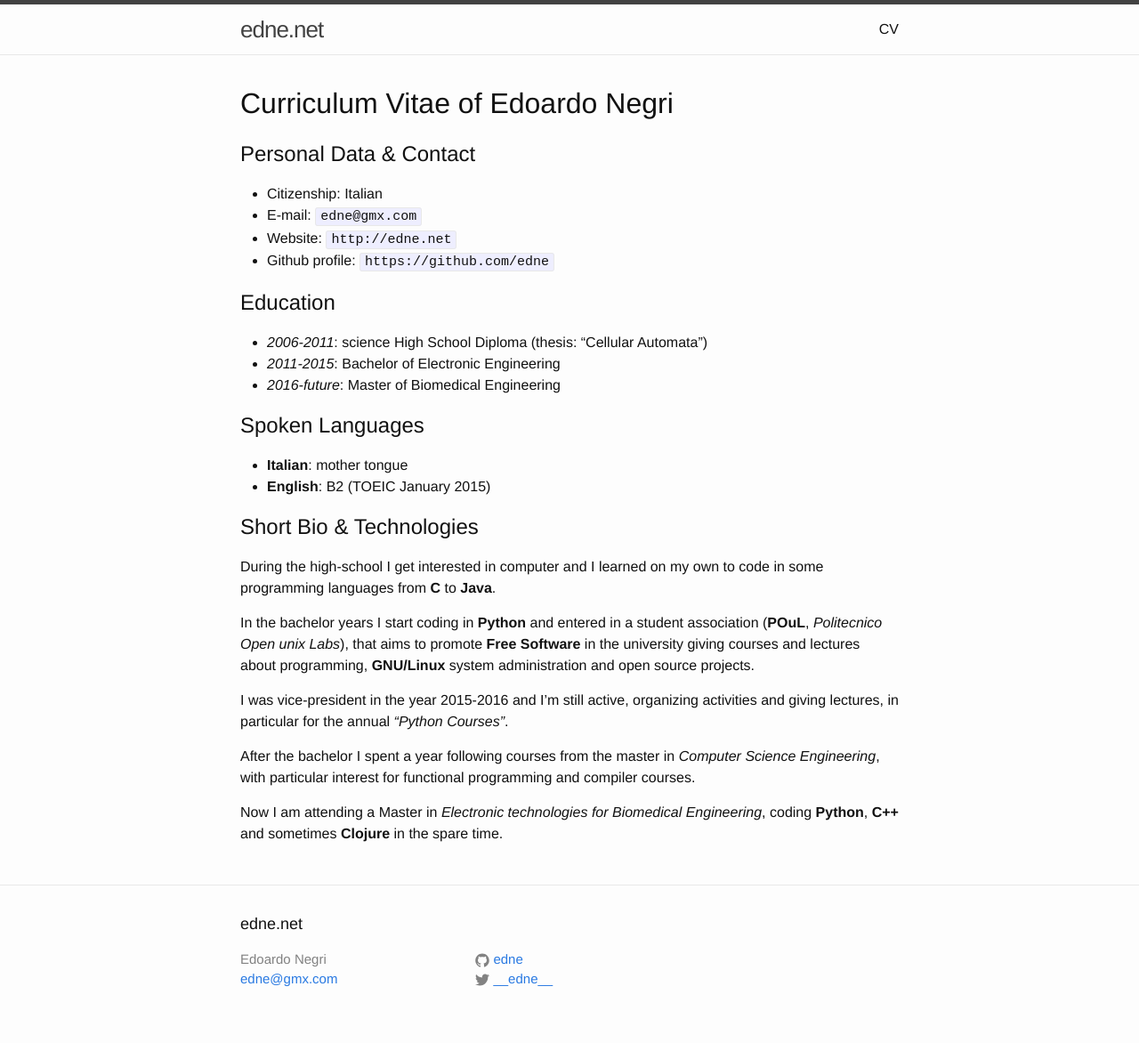
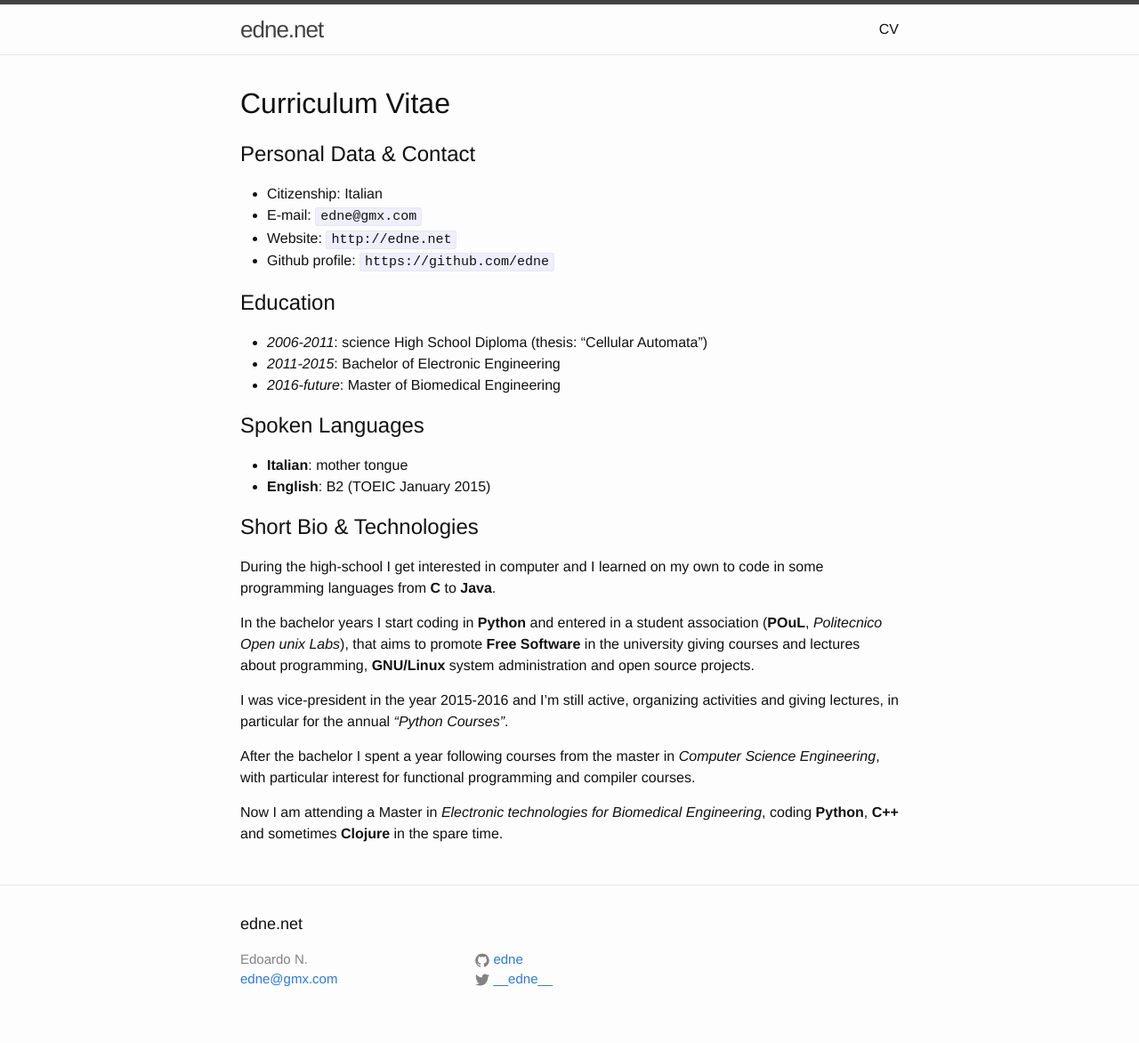
Before and after one commit to edne/edne.github.io, a Jekyll site: the page built from cv.md, in a window 1280 px wide. Shown: the whole page at 89% size. Built offline with Jekyll 4.4.1, drawn with Linux system fonts in a browser that asks for light colours.

Commit message:
Reduce online identity

```diff
--- a/_config.yml
+++ b/_config.yml
@@ -1,5 +1,5 @@
 title: edne.net
-author: Edoardo Negri
+author: Edoardo N.
 email: edne@gmx.com
 baseurl: ""
 url: "http://edne.net"
--- a/cv.md
+++ b/cv.md
@@ -4,7 +4,7 @@ title: CV
 permalink: /cv/
 ---
 
-# Curriculum Vitae of Edoardo Negri
+# Curriculum Vitae
 
 
 ## Personal Data & Contact
```
Also changed, not shown: 1 other file.
